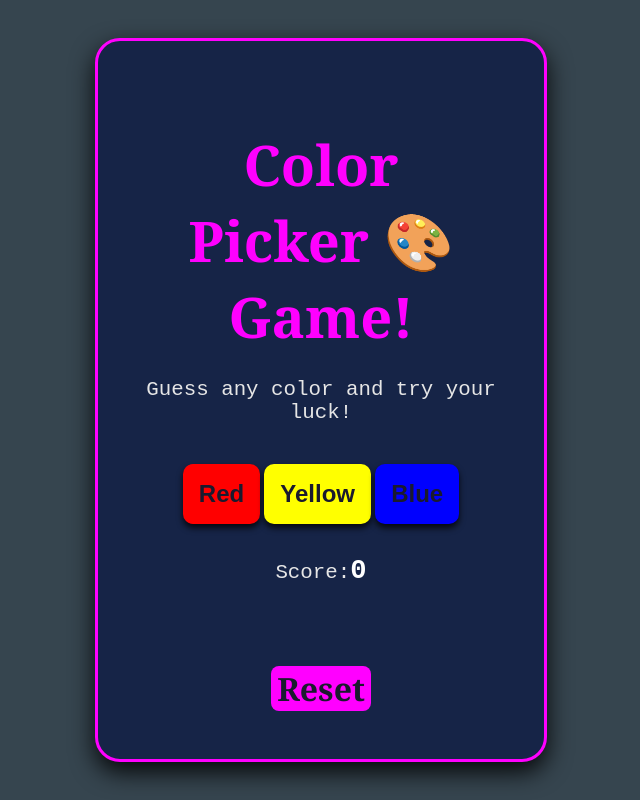
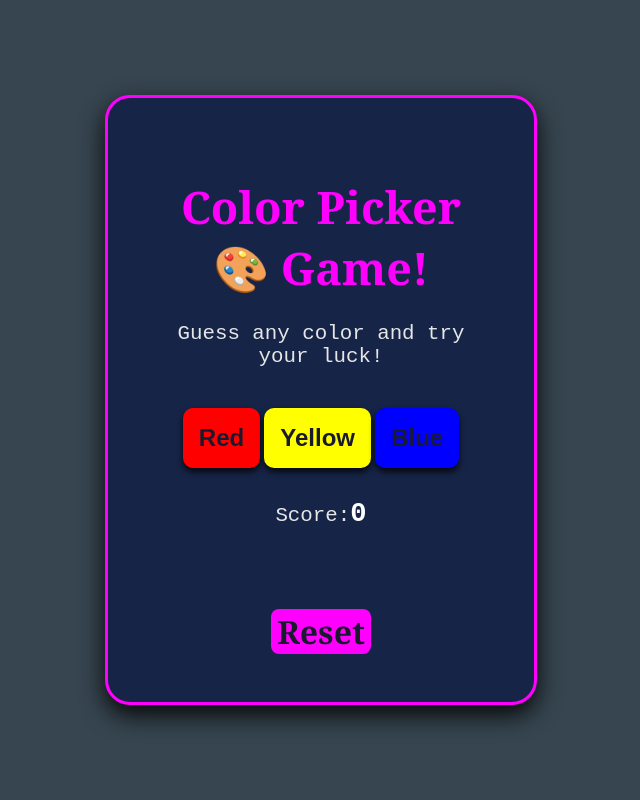
Before and after one commit to sunnyteck1/Color--Picker-Game, a plain HTML site: page index.html in a window 1280 px wide. Shown: the whole page, without its empty margins (319-959 px from the left). Drawn offline with Linux system fonts and the light colour scheme.

Commit message:
Update style.css

```diff
--- a/style.css
+++ b/style.css
@@ -17,11 +17,11 @@ body{
     border-radius: 25px;
     border: 3px solid fuchsia;
     box-shadow: 0 10px 25px rgb(0,0,0,0.9);
-    max-width: 350px;
+    max-width: 330px;
 }
 
 h1{
-    font-size: 3.5rem;
+    font-size: 2.8rem;
     font-family: Georgia, 'Times New Roman';
     font-weight: 800;
     margin-bottom: 1.5rem;
```
